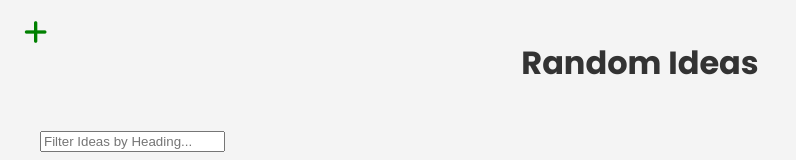
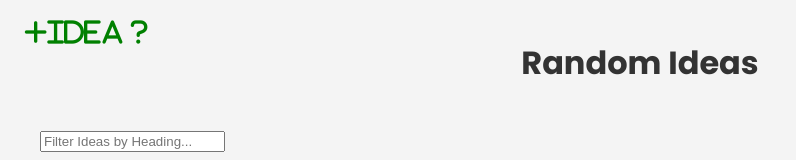
Before and after one commit to Despo-coder/random-ideas, a website: page public/index.html in a window 1280 px wide. Shown: the top 160 px of the page, without its empty margins (0-796 px from the left). Drawn offline with Linux system fonts and the light colour scheme.

Commit message:
Update index.html

```diff
--- a/public/index.html
+++ b/public/index.html
@@ -1 +1 @@
-<!doctype html><html lang="en"><head><meta charset="UTF-8"/><meta http-equiv="X-UA-Compatible" content="IE=edge"/><meta name="viewport" content="width=device-width,initial-scale=1"/><link rel="stylesheet" href="https://cdnjs.cloudflare.com/ajax/libs/font-awesome/6.2.1/css/all.min.css" integrity="sha512-MV7K8+y+gLIBoVD59lQIYicR65iaqukzvf/nwasF0nqhPay5w/9lJmVM2hMDcnK1OnMGCdVK+iQrJ7lzPJQd1w==" crossorigin="anonymous" referrerpolicy="no-referrer"/><title>Random Ideas</title><script defer="defer" src="bundle.js"></script></head><body><header><h1>Random Ideas</h1><button id="modal-btn"><i class="fa-solid fa-plus fa-2x"></i></button></header><section class="container"><div class="filter"><input id="filterIdeas" class="card" placeholder="Filter Ideas by Heading..."/></div></section><div class="container"><div id="idea-list" class="ideas"></div></div><div id="modal" class="modal"><div id="form-modal" class="modal-box"></div></div><main class="container"><p>A simple idea Board that can be used for private purposes</p><h6>Author: Damion Wilson &copy; 2023</h6></main></body></html>
+<!doctype html><html lang="en"><head><meta charset="UTF-8"/><meta http-equiv="X-UA-Compatible" content="IE=edge"/><meta name="viewport" content="width=device-width,initial-scale=1"/><link rel="stylesheet" href="https://cdnjs.cloudflare.com/ajax/libs/font-awesome/6.2.1/css/all.min.css" integrity="sha512-MV7K8+y+gLIBoVD59lQIYicR65iaqukzvf/nwasF0nqhPay5w/9lJmVM2hMDcnK1OnMGCdVK+iQrJ7lzPJQd1w==" crossorigin="anonymous" referrerpolicy="no-referrer"/><title>Random Ideas</title><script defer="defer" src="bundle.js"></script></head><body><header><h1>Random Ideas</h1><button id="modal-btn"><i class="fa-solid fa-plus fa-2x">Idea ?</i></button></header><section class="container"><div class="filter"><input id="filterIdeas" class="card" placeholder="Filter Ideas by Heading..."/></div></section><div class="container"><div id="idea-list" class="ideas"></div></div><div id="modal" class="modal"><div id="form-modal" class="modal-box"></div></div><main class="container"><p>A simple idea Board that can be used for private purposes</p><h6>Author: Damion Wilson &copy; 2023</h6></main></body></html>
```
